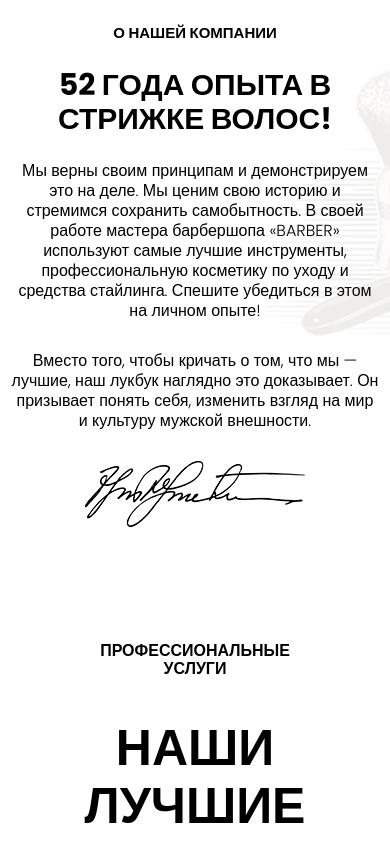
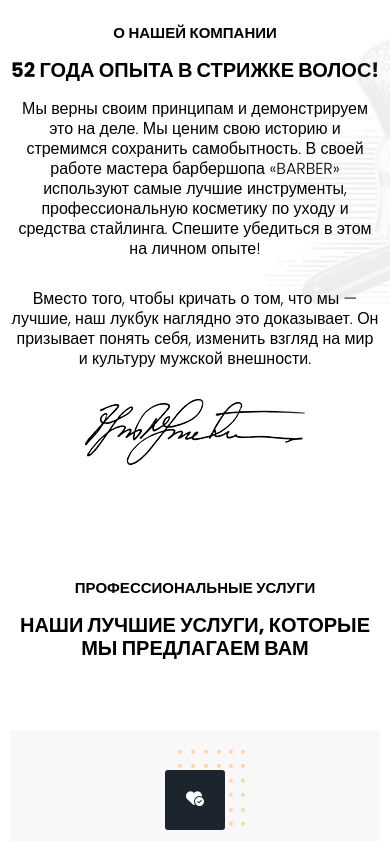
Before and after one commit to timurtheprogrammer777/the-fourth-layout-for-a-freelance, a plain HTML site: page index.html in a window 390 px wide. Shown: the part 1159-2000 px from the top of the page. Drawn offline with nearby package versions, Linux system fonts and the light colour scheme; files whose address does not match are found by name.

Commit message:
service  block adaptive done

```diff
--- a/scss/style.scss
+++ b/scss/style.scss
@@ -844,6 +844,17 @@ h2{
             }
         }
     }
+    .service{
+        .service__title{
+            width: 100%;
+            span{
+                font-size: 15px;
+            }
+            h2{
+                font-size: 30px;
+            }
+        }
+    }
 }
 
 @media(max-width:870px){
@@ -886,6 +897,37 @@ h2{
         .header__inner-down-btn{
             button{
                 width: 100%;
+            }
+        }
+    }
+    .exp{
+        .exp__inner-right-content{
+            h2{
+                font-size: 20px;
+            }
+            span{
+                font-size: 15px;
+            }
+        }
+    }
+    .service{
+        .service__title{
+            h2{
+                font-size: 20px;
+            }
+            span{
+                font-size: 15px;
+            }
+        }
+        .service__inner-content{
+            display: flex;
+            flex-direction: column;
+            align-items: center;
+            width: 100%;
+            margin: 0 auto;
+            .service__inner-content-item{
+                width: 100%;
+                margin: 10px 0;
             }
         }
     }
```
Also changed, not shown: css/style.min.css.
